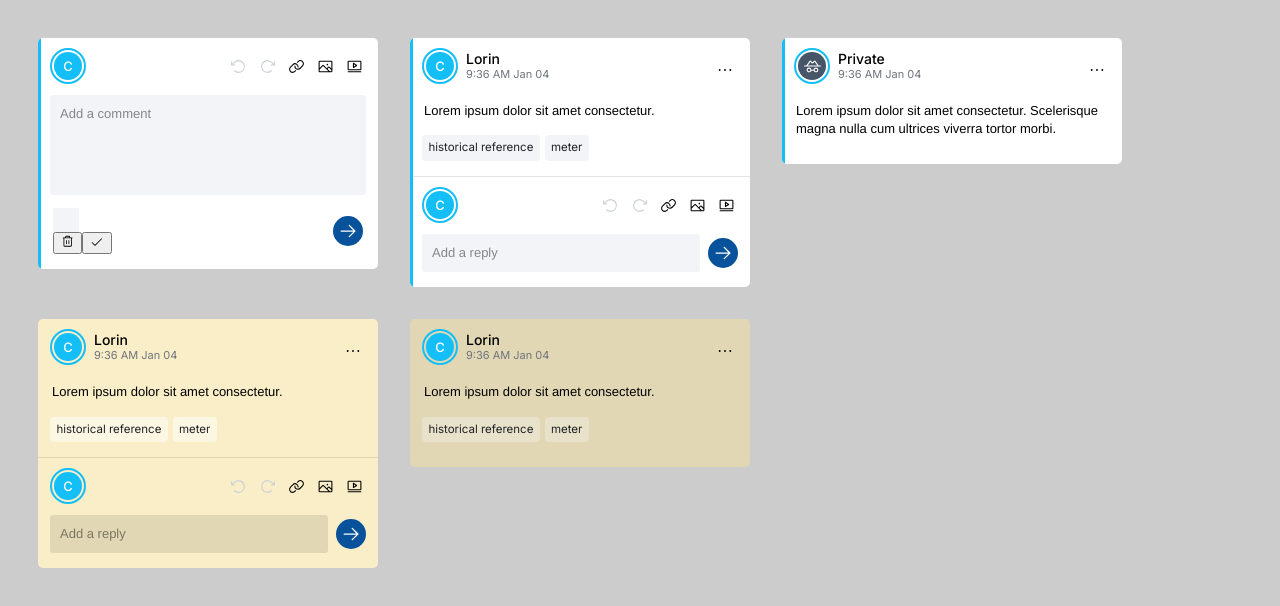
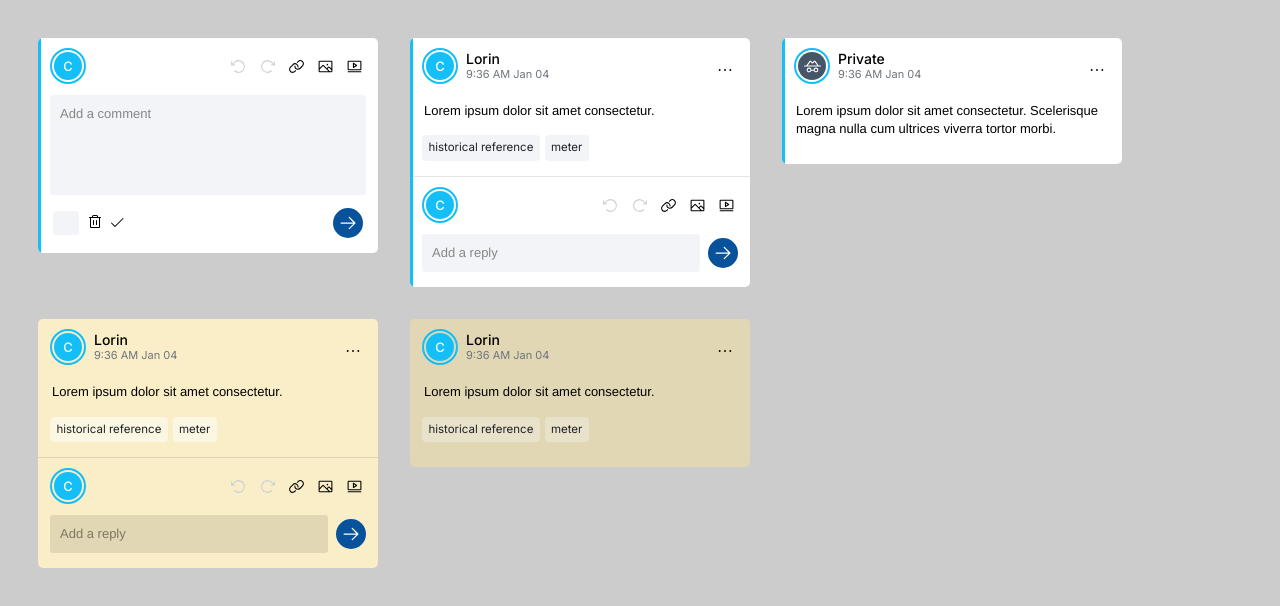
Before and after one commit to rsimon/recogito-components, a React (Vite) app: page / in a window 1280 px wide. Both pictures are taken after a click on the button "Add Tag". Shown: the top 606 px of the page. Built offline with nearby package versions, Linux system fonts and the light colour scheme.

Commit message:
Tag editor

```diff
--- a/src/AutosizeInput.css
+++ b/src/AutosizeInput.css
@@ -3,6 +3,3 @@
   pointer-events: none;
   position: absolute;
 }
-
-.autosize-input input {
-}
--- a/src/AutosizeInput.tsx
+++ b/src/AutosizeInput.tsx
@@ -1,20 +1,8 @@
-import { ChangeEvent, useLayoutEffect, useRef, useState } from 'react';
+import { InputHTMLAttributes, useLayoutEffect, useRef, useState } from 'react';
 
 import './AutosizeInput.css';
 
-interface AutosizeInputProps {
-
-  autoFocus?: boolean;
-
-  className?: string;
-
-  value: string;
-
-  onChange?: React.ChangeEventHandler<HTMLInputElement>;
-
-}
-
-export const AutosizeInput = (props: AutosizeInputProps) => {
+export const AutosizeInput = (props: InputHTMLAttributes<HTMLInputElement>) => {
 
   const measure = useRef<HTMLSpanElement>(null);
 
@@ -31,11 +19,8 @@ export const AutosizeInput = (props: AutosizeInputProps) => {
         className="autosize-input-measure">{props.value}</span>
 
       <input
-        autoFocus={props.autoFocus}
-        className={props.className}
-        value={props.value}
-        style={{ width: Math.max(width, 10)}}
-        onChange={props.onChange} />
+        {...props}
+        style={{ width: Math.max(width, 10)}} />
     </div>
   )
 
--- a/src/EmptyAnnotation.tsx
+++ b/src/EmptyAnnotation.tsx
@@ -38,7 +38,9 @@ export const EmptyAnnotation = (props: EmptyAnnotationProps) => {
         </div>
 
         <div className="annotation-footer">
-          <AddTag />
+          <AddTag
+            onAddTag={() => {}}
+            onCancel={() => {}} />
 
           <button className="save save-arrow">
             <ArrowRight size={20} />
--- a/src/Tags/AddTag.css
+++ b/src/Tags/AddTag.css
@@ -10,6 +10,24 @@
   padding: 0.375rem 0.5rem;
 }
 
+.annotation .add-tag-editor {
+  display: flex;
+  gap: 0.5rem;
+}
+
+.annotation .add-tag-editor .add-tag-actions {
+  align-items: flex-end;
+  display: flex;
+  gap: 0.375rem;
+  padding-bottom: 1px;
+}
+
+.annotation .add-tag-editor .add-tag-actions button {
+  all: unset;
+  cursor: pointer;
+  display: block;
+}
+
 .annotation .add-tag-editor .autosize-input {
   font-size: 11.5px;
 }
@@ -17,6 +35,7 @@
 .annotation .add-tag-editor .autosize-input input {
   background-color: var(--gray-100);
   border: none;
+  border-radius: 3px;
   font-size: 11.5px;
   outline: none;
   padding: 0.375rem 0.5rem;
--- a/src/Tags/AddTag.tsx
+++ b/src/Tags/AddTag.tsx
@@ -1,29 +1,47 @@
-import { useState } from 'react';
+import { KeyboardEvent, useState } from 'react';
 import { Check, Tag as TagIcon, Trash } from '@phosphor-icons/react';
 import { AutosizeInput } from '../AutosizeInput';
 
 import './AddTag.css';
 
-export const AddTag = () => {
+interface AddTagProps {
+
+  onAddTag(tag: string): void;
+
+  onCancel(): void;
+
+}
+
+export const AddTag = (props: AddTagProps) => {
 
   const [editing, setEditing] = useState(false);
 
   const [value, setValue] = useState('');
 
+  const onKeyDown = (evt: KeyboardEvent<HTMLInputElement>) => {
+    if (evt.key === 'Enter') {
+      props.onAddTag(value);
+    }
+  }
+
   return editing ? (
     <div className="add-tag-editor">
       <AutosizeInput
-        autoFocus
         value={value}
-        onChange={evt => setValue(evt.target.value)} />
+        onChange={evt => setValue(evt.target.value)}
+        onKeyDown={onKeyDown} />
 
-      <button>
-        <Trash />
-      </button>
+      <div className="add-tag-actions">
+        <button
+          onClick={props.onCancel}>
+          <Trash size={16} />
+        </button>
 
-      <button>
-        <Check />
-      </button>
+        <button
+          onClick={() => props.onAddTag(value)}>
+          <Check size={16} />
+        </button>
+      </div>
     </div>
   ) : (
     <button
--- a/src/Tags/Tag.tsx
+++ b/src/Tags/Tag.tsx
@@ -14,6 +14,7 @@ export const Tag = (props: TagProps) => {
   return (
     <span className={props.isEditable ? 'tag editable' : 'tag'}>
       <span>{props.value}</span>
+
       {props.isEditable && (
         <button>
           <X />
```
